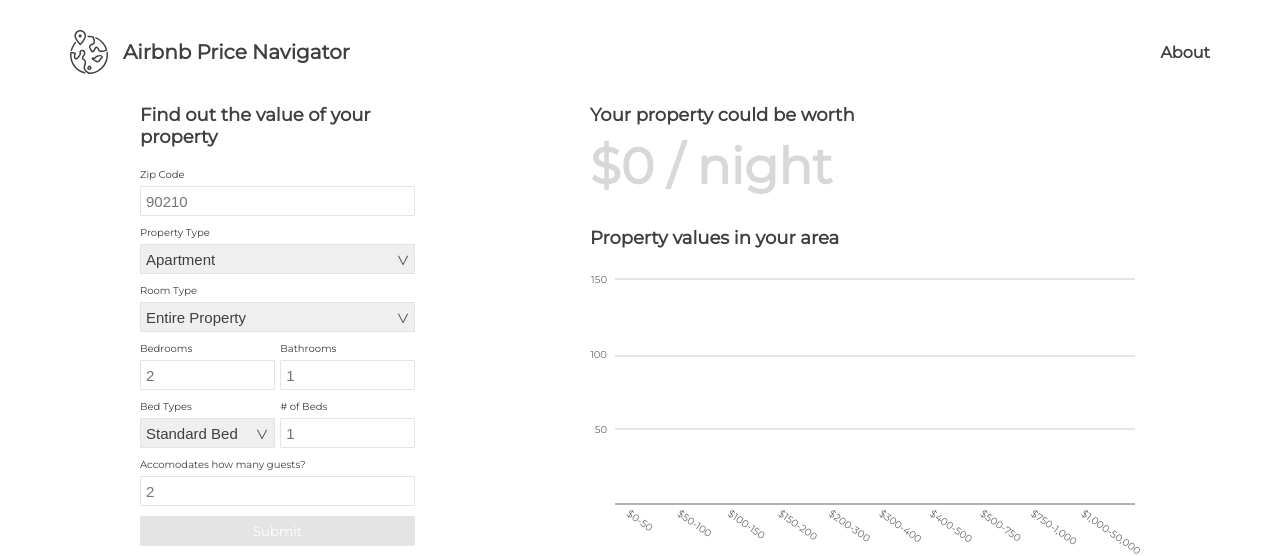
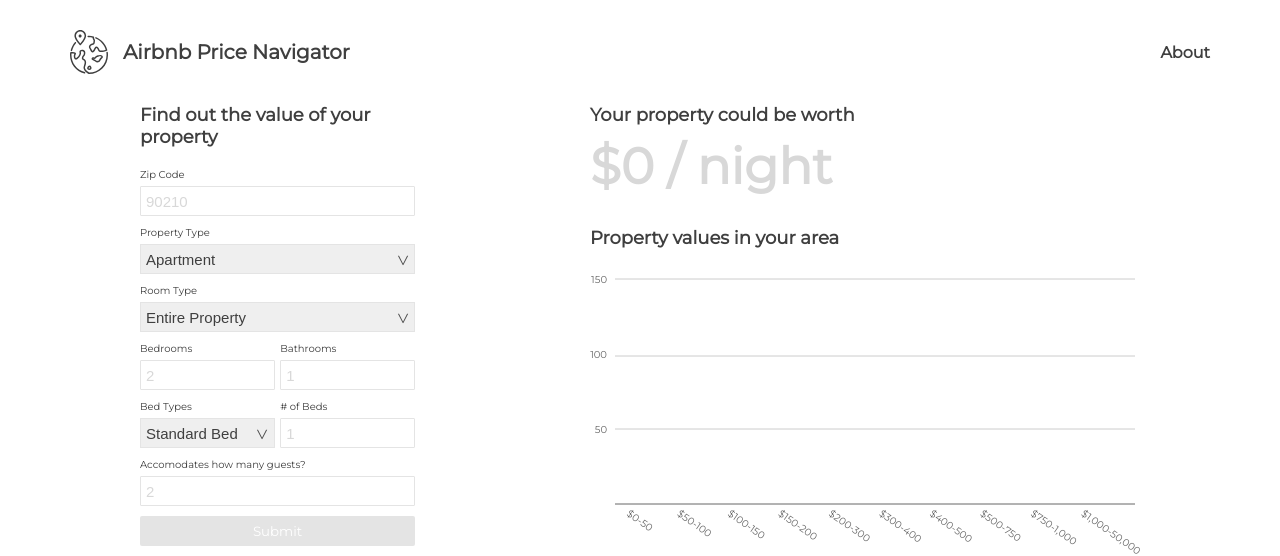
Before and after one commit to Airbnb-Price-Navigator/airbnb-price-navigator-front-end, a React (Create React App) app: page / in a window 1280 px wide. Shown: the top 556 px of the page. Built offline with nearby package versions, Linux system fonts and the light colour scheme; a web font is replaced by a local one.

Commit message:
Fixed placeholder color

```diff
--- a/src/styles/shared/Input.js
+++ b/src/styles/shared/Input.js
@@ -8,7 +8,7 @@ const Input = styled.input`
 	padding: 5px;
 	width: 100%;
 
-	$:placeholder {
+	&::placeholder {
 		color: #d8d8d8;
 	}
 `;
```
